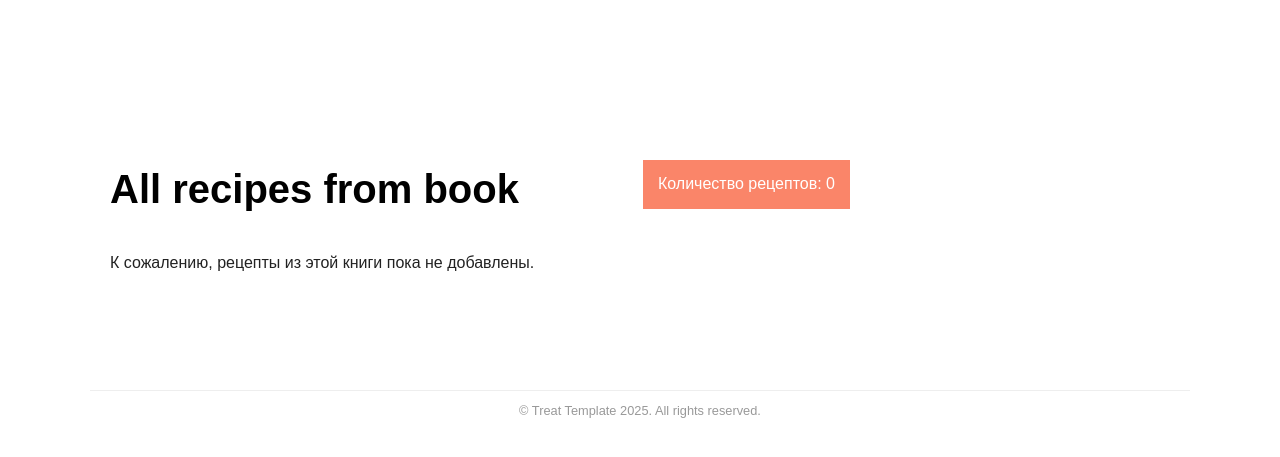
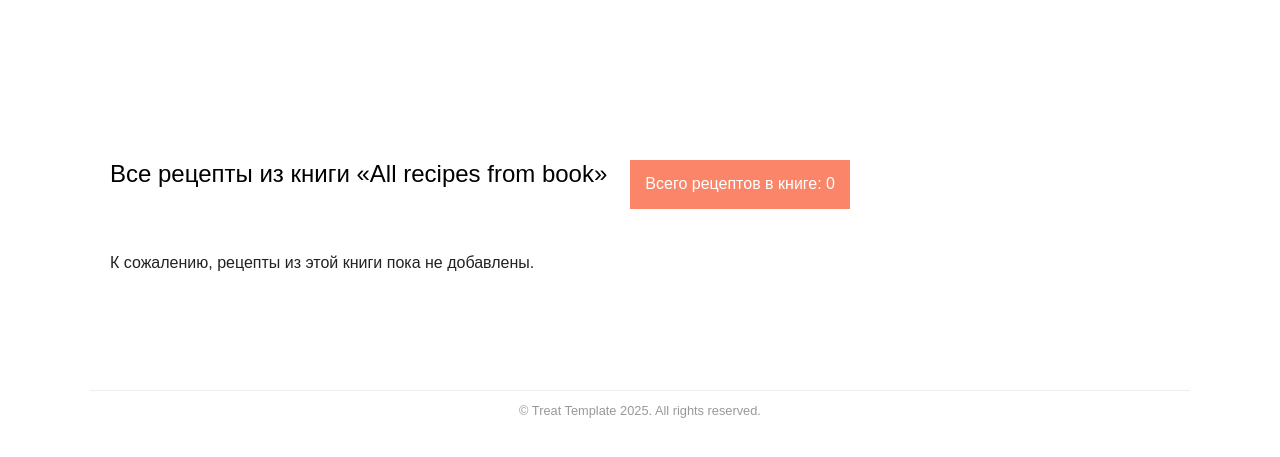
Before and after one commit to Helga1970/new-site, a Jekyll site: the page built from all-recipes-from-book.html, in a window 1280 px wide. Shown: the top 457 px of the page. Built offline with Jekyll 4.4.1, drawn with Linux system fonts in a browser that asks for light colours; nearby versions of some CDN libraries; some web fonts are replaced.

Commit message:
Update all-recipes-from-book.html

```diff
--- a/all-recipes-from-book.html
+++ b/all-recipes-from-book.html
@@ -4,8 +4,8 @@ layout: default
 {% assign book_title_slug = page.url | split: '/' | last %}
 {% assign book_title_display = book_title_slug | replace: '-', ' ' | capitalize %}
 
-{% assign current_book_recipes_with_image = site.recipes | where: 'book.title', book_title_display | where_exp: 'item', 'item.featured_image' %}
-{% assign current_book_recipes_without_image = site.recipes | where: 'book.title', book_title_display | where_exp: 'item', 'item.featured_image == nil' %}
+{% assign current_book_recipes_with_image = site.recipes | where: 'book.title', book_title_display | where_exp: 'item', 'item.featured_image' | sort: 'title' %}
+{% assign current_book_recipes_without_image = site.recipes | where: 'book.title', book_title_display | where_exp: 'item', 'item.featured_image == nil' | sort: 'title' %}
 
 {% assign all_recipes_from_book = current_book_recipes_with_image | concat: current_book_recipes_without_image %}
 {% assign total_recipes = all_recipes_from_book.size %}
@@ -13,10 +13,10 @@ layout: default
 
 <div class="book-page-container">
     <div class="book-page-header">
-        <h1 class="book-title">{{ book_title_display }}</h1>
+        <h1 class="book-title-heading">Все рецепты из книги «{{ book_title_display }}»</h1>
         <div class="book-info">
             <div class="recipes-count-plaque">
-                <span class="plaque-text">Количество рецептов: <span>{{ total_recipes }}</span></span>
+                <span class="plaque-text">Всего рецептов в книге: <span>{{ total_recipes }}</span></span>
             </div>
             {% if book_link.url %}
                 <div class="book-link-plaque">
@@ -57,16 +57,20 @@ layout: default
     .book-page-header {
         display: flex;
         justify-content: space-between;
-        align-items: center;
+        align-items: flex-start; /* Изменено для лучшего выравнивания плашек */
         margin-bottom: 30px;
         flex-wrap: wrap;
     }
-    .book-title {
-        font-size: 2.5em;
+    .book-title-heading {
+        font-size: 1.5em; /* Уменьшен размер шрифта */
+        font-weight: normal; /* Убрана жирность */
         margin: 0;
     }
     .book-info {
         text-align: right;
+        display: flex;
+        flex-direction: column;
+        align-items: flex-end; /* Выравнивание плашек по правому краю */
     }
     .recipes-count-plaque,
     .book-link-plaque {
@@ -76,6 +80,7 @@ layout: default
         display: inline-block;
         margin-bottom: 10px;
         text-align: center;
+        white-space: nowrap; /* Предотвращает перенос текста на новую строку */
     }
     .book-link-plaque {
         margin-bottom: 0;
@@ -133,12 +138,16 @@ layout: default
     @media (max-width: 768px) {
         .book-page-header {
             flex-direction: column;
-            align-items: center;
-            text-align: center;
+            align-items: flex-start; /* Изменено для лучшего отображения на мобильных */
+            text-align: left;
+        }
+        .book-title-heading {
+            width: 100%;
         }
         .book-info {
-            text-align: center;
+            text-align: left;
             margin-top: 20px;
+            align-items: flex-start;
         }
     }
     @media (max-width: 500px) {
```
